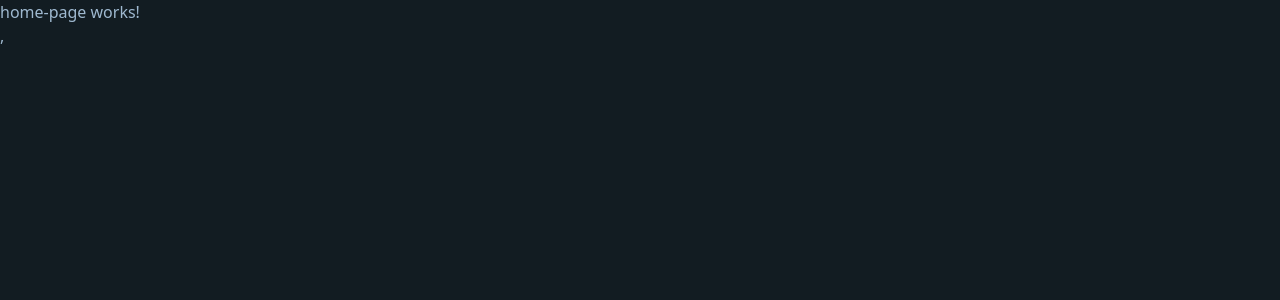
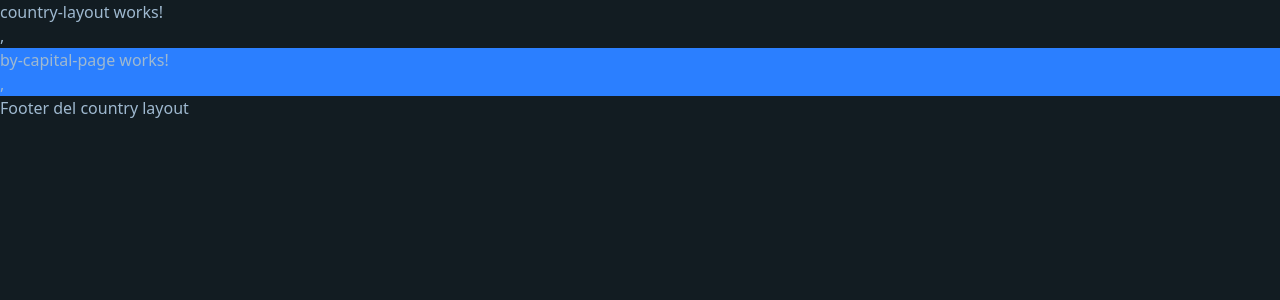
Before and after one commit to dmarmijosa/04-country-app, an Angular app: page /country/by-capital in a window 1280 px wide. Before the commit this address led to /. Shown: the top 300 px of the page. Built offline with nearby package versions, Linux system fonts and the light colour scheme.

Commit message:
refactor: actualizar rutas de país y agregar componente de diseño

```diff
--- a/src/app/app.routes.ts
+++ b/src/app/app.routes.ts
@@ -8,8 +8,7 @@ export const routes: Routes = [
   },
   {
     path: 'country',
-    loadChildren: () =>
-      import('./country/country.routes').then((c) => c.countryRoutes),
+    loadChildren: () => import('./country/country.routes'),
   },
   {
     path: '**',
--- a/src/app/country/country.routes.ts
+++ b/src/app/country/country.routes.ts
@@ -1,13 +1,25 @@
 import { Routes } from '@angular/router';
 import { ByCapitalPageComponent } from './pages/by-capital-page/by-capital-page.component';
+import { CountryLayoutComponent } from './layouts/country-layout/country-layout.component';
 
-export const countryRoutes: Routes = [
+export  const countryRoutes: Routes = [
   {
     path: '',
-    component: ByCapitalPageComponent,
+    component: CountryLayoutComponent,
+    children: [
+      {
+        path: 'by-capital',
+        loadComponent: () =>
+          import('./pages/by-capital-page/by-capital-page.component').then(
+            (m) => m.ByCapitalPageComponent
+          ),
+      },
+      {
+        path: '**',
+        redirectTo: 'by-capital',
+      },
+    ],
   },
-  {
-    path:'**',
-    redirectTo: '/'
-  }
+
 ];
+export default countryRoutes;
--- /dev/null
+++ b/src/app/country/layouts/country-layout/country-layout.component.html
@@ -0,0 +1,6 @@
+<p>country-layout works!</p>,
+<section class="bg-blue-500">
+  <router-outlet/>
+</section>
+
+<h3>Footer del country layout</h3>
```
Also changed, not shown: src/app/country/layouts/country-layout/country-layout.component.ts (added, +9 -0 lines).
